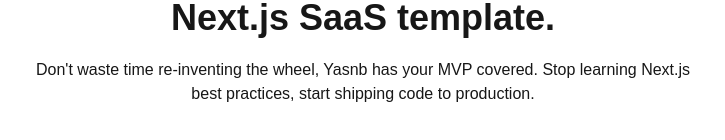
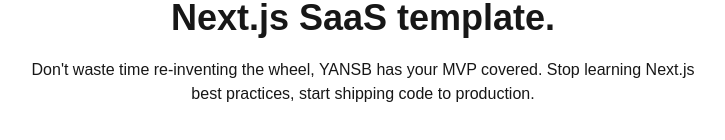
Before and after one commit to randysim/yansb, a Next.js app: page / in a window 1280 px wide. Shown: the part 378-518 px from the top of the page, without its empty margins (277-1002 px from the left). Built offline with nearby package versions, Linux system fonts and the light colour scheme; no server answers.

Commit message:
fix: casing

```diff
--- a/src/app/(landing)/page.tsx
+++ b/src/app/(landing)/page.tsx
@@ -6,7 +6,7 @@
         <h1 className="font-bold text-4xl max-w-xl p-5">The optimized and opinionated Next.js SaaS template.</h1>
         <h4 className="max-w-2xl">
           Don't waste time re-inventing the wheel,
-          Yasnb has your MVP covered. Stop learning
+          YANSB has your MVP covered. Stop learning
           Next.js best practices, start shipping
           code to production.
         </h4>
--- a/src/app/layout.tsx
+++ b/src/app/layout.tsx
@@ -15,8 +15,8 @@
 });
 
 export const metadata: Metadata = {
-  title: "Yansb",
-  description: "Yet another Next.js SaaS boilerplate",
+  title: "YANSB",
+  description: "Yet Another Next.js SaaS Boilerplate",
 };
 
 export default async function RootLayout({
```
